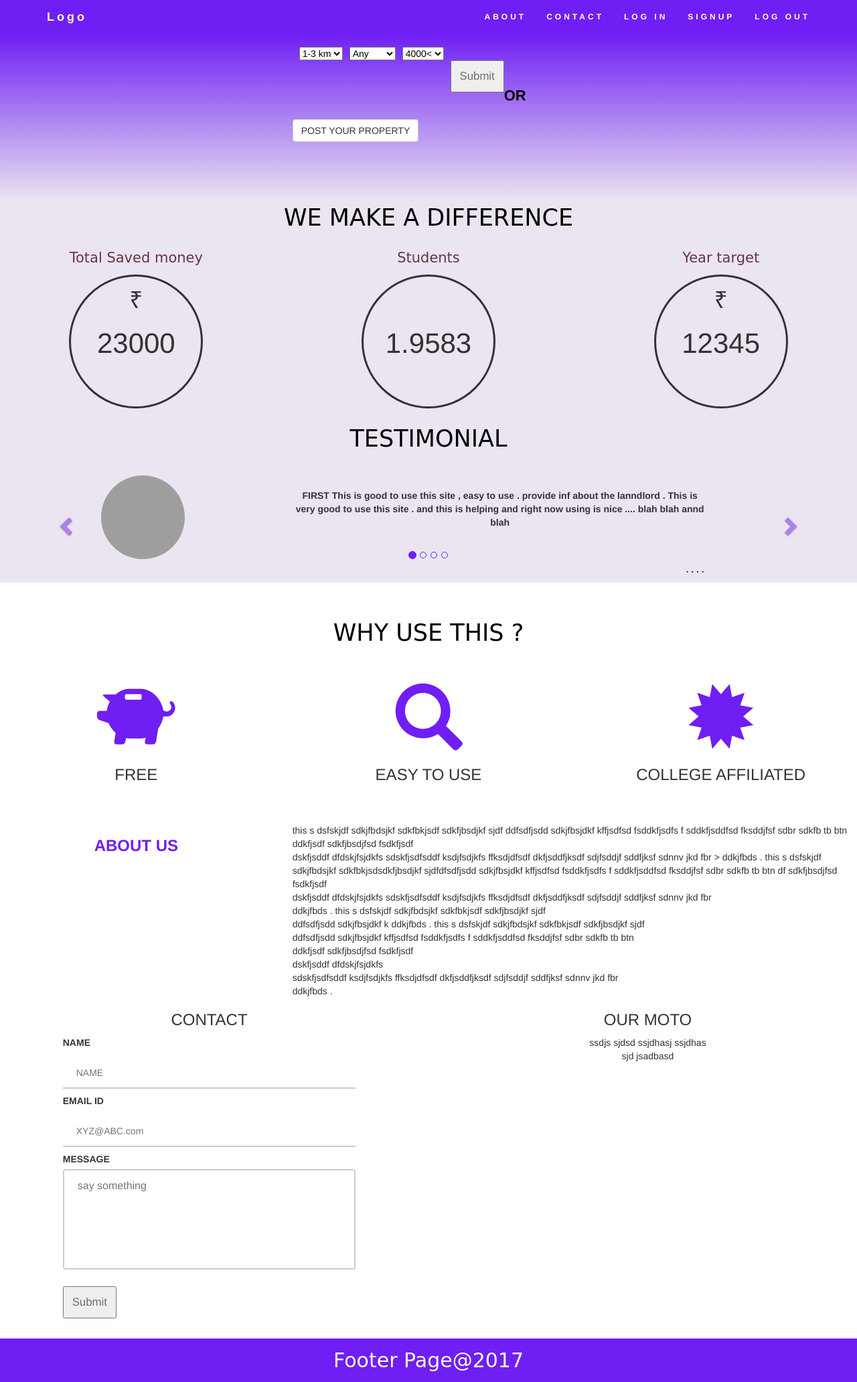
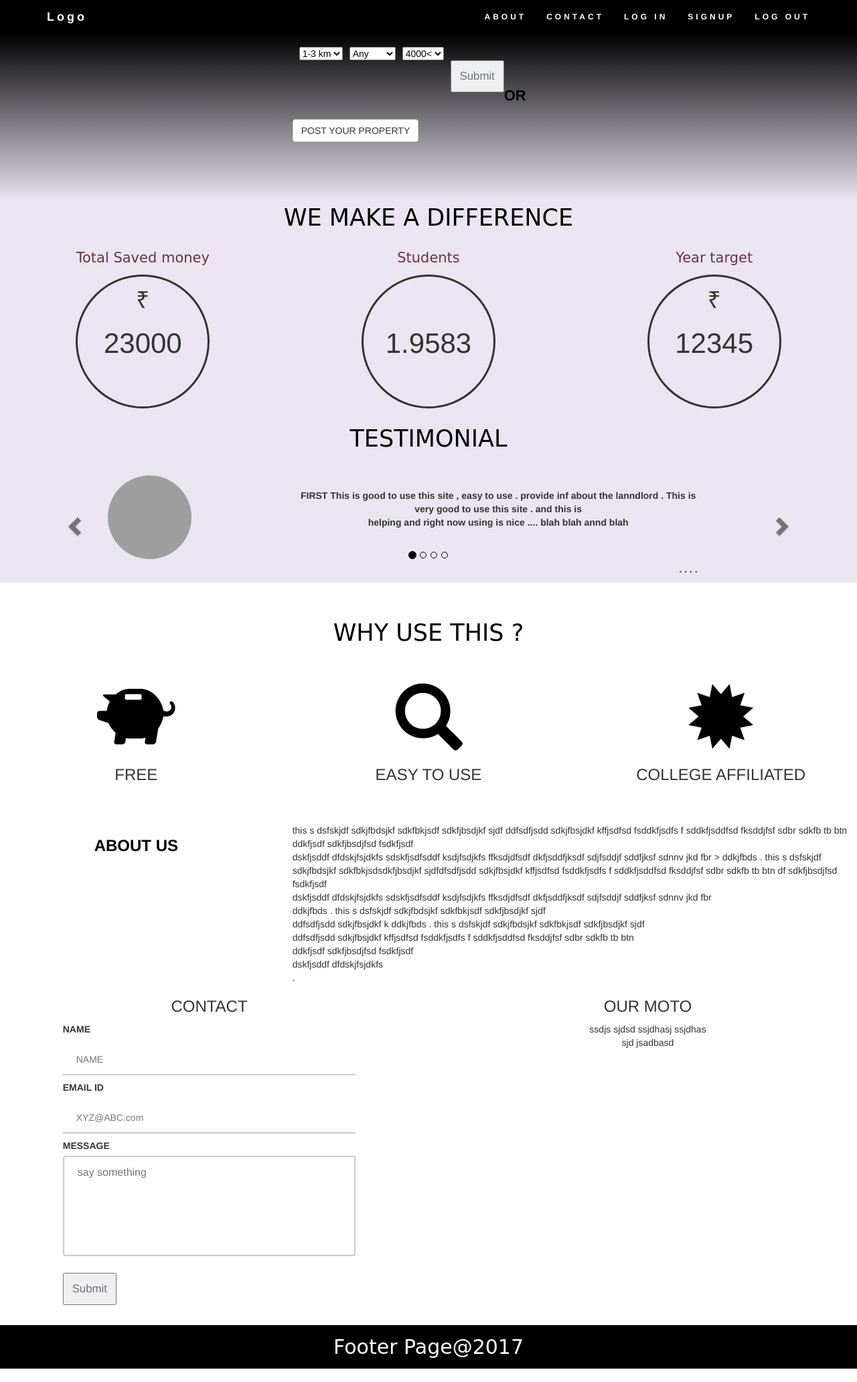
Before and after one commit to chellanivaibhav/startup-bvp1.1, a PHP site: page /learning.html in a window 1280 px wide. Shown: the whole page at 67% size. Run offline with PHP 8.4, Linux system fonts and the light colour scheme; some libraries are stand-ins or nearby versions; grey boxes are pictures that could not be loaded.

Commit message:
color change

```diff
--- a/learning.html
+++ b/learning.html
@@ -99,7 +99,7 @@
 	<!-- this is input form end  -->
 
 	<!-- this is what  we make differ -->
-	<div style="background-color: #EAE5F1"><!-- background color -->
+	<div style="background-color: #EAE5F1; width: 100%;" class="container-fluid"><!-- background color -->
 		<div><!-- difference box-->
 			<p class="make_differ_text" style="margin-bottom: 20px">WE MAKE A DIFFERENCE</p>
 		</div>
@@ -161,7 +161,7 @@
 						<img src="https://placekitten.com/g/125/125" style="border-radius: 50%; border-style: solid;  margin-top: 20px; margin-left: auto; margin-right: auto;">
 					</div><!-- end image of testimonal here -->
 					<div class="col-sm-6" >
-						<p style="text-align: center; font-weight: bold;"> <br> <br>FIRST This is good to  use this site , easy to use . provide inf about the lanndlord . This is very good  to use this site . and this is helping and right now using is nice .... blah blah annd blah  </p>
+						<p style="text-align: center; font-weight: bold;"> <br> <br>FIRST This is good to  use this site , easy to use . provide inf about the lanndlord . This is very good  to use this site . and this is <br>helping and right now using is nice .... blah blah annd blah  </p>
 						<p style="text-align: right; font-weight: bold;"> <br> <br> . . . .</p>
 					</div><!-- end text here of testimonal one -->
 
@@ -194,7 +194,7 @@
 						<img src="https://placekitten.com/g/125/127" style="border-radius: 50%; border-style: solid;  margin-top: 20px; margin-left: auto; margin-right: auto;">
 					</div><!-- end image of testimonal here -->
 					<div class="col-sm-6" >
-						<p style="text-align: center; font-weight: bold;"> <br> <br>THIRD This is good to  use this site , easy to use . provide inf about the lanndlord . This is very good  to use this site . and this is helping and right now using is nice .... blah blah annd blah  </p>
+						<p style="text-align: center; font-weight: bold;"> <br> <br>THIRD This is good to  use this site , easy to use . <br>provide inf about the lanndlord . This is very good  to use this site . and this is helping and right now using is nice .... blah blah annd blah  </p>
 						<p style="text-align: right; font-weight: bold;"> <br> <br> . . . .</p>
 
 
@@ -210,7 +210,7 @@
 						<img src="https://placekitten.com/g/125/126" style="border-radius: 50%; border-style: solid;  margin-top: 20px; margin-left: auto; margin-right: auto;">
 					</div><!-- end image of testimonal here -->
 					<div class="col-sm-6" >
-						<p style="text-align: center; font-weight: bold;"> <br> <br>FORTH This is good to  use this site , easy to use . provide inf about the lanndlord . This is very good  to use this site . and this is helping and right now using is nice .... blah blah annd blah  </p>
+						<p style="text-align: center; font-weight: bold;"> <br> <br>FORTH This is good to  use this site , easy to use . provide inf about the lanndlord . This is very good  to use this site . and this <br> is helping and right now using is nice .... blah blah annd blah  </p>
 						<p style="text-align: right; font-weight: bold;"> <br> <br> . . . .</p>
 					</div><!-- end text here of testimonal one -->
 
@@ -262,13 +262,13 @@
 	<a name="about"></a>
 	<div class="row "  style="margin-top: 50px;">
 		<div class="col-sm-4 text-center">
-			<h3 style="color: #6F1EF4"><b>ABOUT US</b></h3>
+			<h3 style="color: black"><b>ABOUT US</b></h3>
 		</div>
 		<div class="col-sm-8">
 			this s dsfskjdf sdkjfbdsjkf sdkfbkjsdf sdkfjbsdjkf sjdf  ddfsdfjsdd sdkjfbsjdkf kffjsdfsd fsddkfjsdfs f sddkfjsddfsd fksddjfsf sdbr	 sdkfb tb btn <br> ddkfjsdf sdkfjbsdjfsd fsdkfjsdf <br> dskfjsddf  dfdskjfsjdkfs  sdskfjsdfsddf ksdjfsdjkfs ffksdjdfsdf dkfjsddfjksdf  sdjfsddjf sddfjksf sdnnv jkd fbr	 > ddkjfbds .
 			this s dsfskjdf sdkjfbdsjkf sdkfbkjsdsdkfjbsdjkf sjdfdfsdfjsdd sdkjfbsjdkf kffjsdfsd fsddkfjsdfs f sddkfjsddfsd fksddjfsf sdbr	 sdkfb tb btn df sdkfjbsdjfsd fsdkfjsdf <br> dskfjsddf  dfdskjfsjdkfs  sdskfjsdfsddf ksdjfsdjkfs ffksdjdfsdf dkfjsddfjksdf  sdjfsddjf sddfjksf sdnnv jkd fbr	 <br> ddkjfbds .
 			this s dsfskjdf sdkjfbdsjkf sdkfbkjsdf sdkfjbsdjkf sjdf <br> ddfsdfjsdd sdkjfbsjdkf k ddkjfbds .
-			this s dsfskjdf sdkjfbdsjkf sdkfbkjsdf sdkfjbsdjkf sjdf <br> ddfsdfjsdd sdkjfbsjdkf kffjsdfsd fsddkfjsdfs f sddkfjsddfsd fksddjfsf sdbr	 sdkfb tb btn <br> ddkfjsdf sdkfjbsdjfsd fsdkfjsdf <br> dskfjsddf  dfdskjfsjdkfs <br> sdskfjsdfsddf ksdjfsdjkfs ffksdjdfsdf dkfjsddfjksdf  sdjfsddjf sddfjksf sdnnv jkd fbr	 <br> ddkjfbds .
+			this s dsfskjdf sdkjfbdsjkf sdkfbkjsdf sdkfjbsdjkf sjdf <br> ddfsdfjsdd sdkjfbsjdkf kffjsdfsd fsddkfjsdfs f sddkfjsddfsd fksddjfsf sdbr	 sdkfb tb btn <br> ddkfjsdf sdkfjbsdjfsd fsdkfjsdf <br> dskfjsddf  dfdskjfsjdkfs <br> 	 .
 		</div>
 	</div>
 
--- a/stylelearning.css
+++ b/stylelearning.css
@@ -1,6 +1,12 @@
+body{
+
+        overflow-x: hidden;
+        overflow-y: scroll;
+}
 .navbar {
     margin-bottom: 0;
-    background-color: #6F1EF4;
+   // background-color: #6F1EF4;
+    background-color: black;
     z-index: 9999;
     border: 0;
     font-size: 12px !important;
@@ -11,11 +17,13 @@
 }
 
 .navbar li a, .navbar .navbar-brand {
+
     color: #fff !important;
 }
 
 .navbar-nav li a:hover, .navbar-nav li.active a {
-    color: #6F1EF4 !important;
+   // color: #6F1EF4 !important;
+    color: black !important;
     background-color: #FCFAFF !important;
     font-size: 16px;
 }
@@ -31,10 +39,11 @@
     color: black;
 
     background: #6F1EF4; /* For browsers that do not support gradients */
-    background: -webkit-linear-gradient(#6F1EF4, #EAE5F1); /* For Safari 5.1 to 6.0 */
-    background: -o-linear-gradient(#6F1EF4, #EAE5F1); /* For Opera 11.1 to 12.0 */
-    background: -moz-linear-gradient(#6F1EF4, #EAE5F1); /* For Firefox 3.6 to 15 */
-    background: linear-gradient(#6F1EF4, #EAE5F1); /* Standard syntax (must be last) */
+    background: -webkit-linear-gradient(black, #EAE5F1); /* For Safari 5.1 to 6.0 */
+    background: -o-linear-gradient(black, #EAE5F1); /* For Opera 11.1 to 12.0 */
+    background: -moz-linear-gradient(black, #EAE5F1); /* For Firefox 3.6 to 15 */
+    background: linear-gradient(black, #EAE5F1); /* Standard syntax */
+
 
     height: 250px;
 
@@ -95,18 +104,18 @@ float:left;
 
 .carousel-control.right, .carousel-control.left {
       background-image: none;
-      color: #6F1EF4;
+      color: black;
   }
   .carousel-indicators li {
-      border-color: #6F1EF4;
+      border-color: black;
   }
   .carousel-indicators li.active {
-      background-color: #6F1EF4;
+      background-color: black;
   }
 
 
   .logo-small {
-      color: #6F1EF4;
+      color: black;
       font-size: 100px;
   }
   input[type=submit]{
@@ -146,7 +155,7 @@ input[type=text]:hover {
 
 
 .footer{
-    background-color: #6F1EF4;
+    background-color: black;
 
     width: 100%;
 
@@ -194,3 +203,4 @@ input[type=text]:hover {
         -webkit-transform: translateY(0%);
     }
 }
+//icon scrolling end
```
